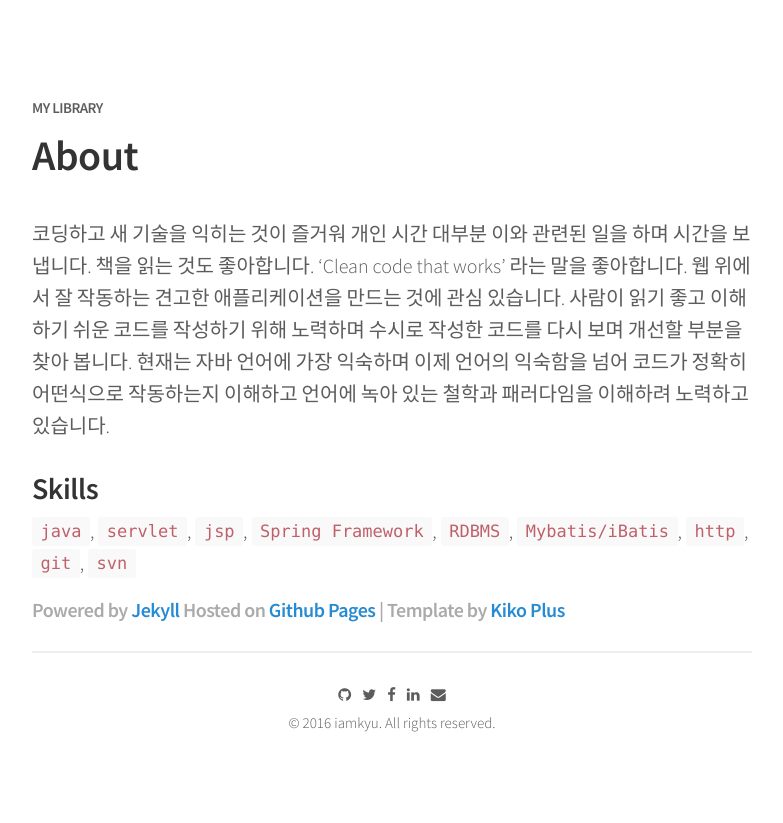
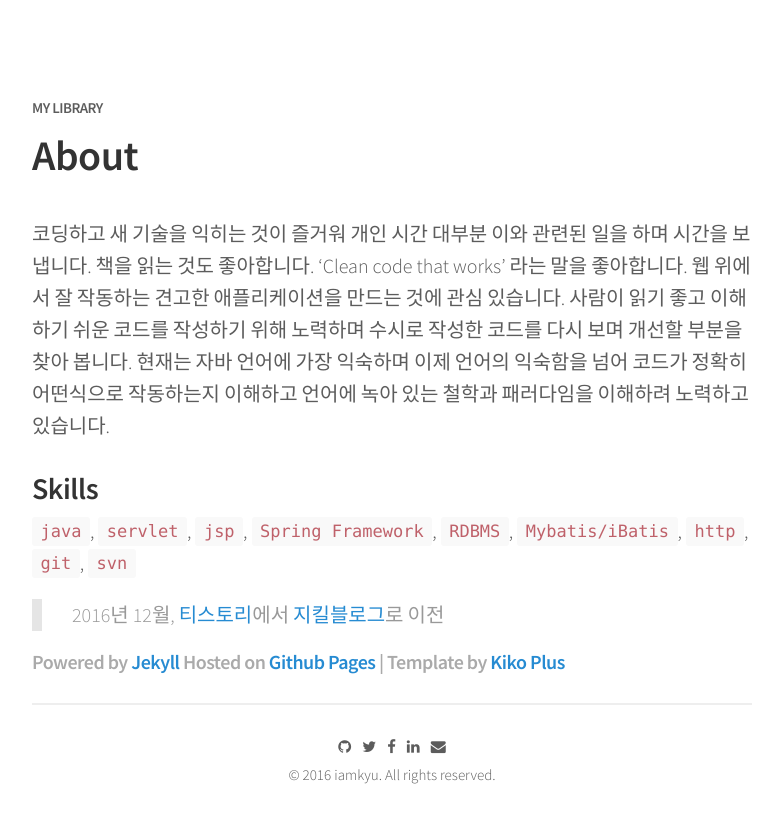
Before and after one commit to iamkyu/iamkyu.github.io, a Jekyll site: the page built from about.md, in a window 1280 px wide. Shown: the top 823 px of the page, without its empty margins (248-1031 px from the left). Built offline with Jekyll 4.4.1, drawn with Linux system fonts in a browser that asks for light colours; nearby versions of some CDN libraries.

```diff
--- a/about.md
+++ b/about.md
@@ -9,6 +9,6 @@ permalink: /about/
 
 `java`, `servlet`, `jsp`, `Spring Framework`,  `RDBMS`, `Mybatis/iBatis`, `http`,  `git`, `svn`
 
-
+> 2016년 12월, [티스토리](http://onoctober.tistory.com)에서 [지킬블로그](https://iamkyu.github.io)로 이전
 
 ###### Powered by [Jekyll](http://jekyllrb.com) Hosted on [Github Pages](https://pages.github.com) | Template by [Kiko Plus](https://github.com/AWEEKJ/Kiko-plus)
```
